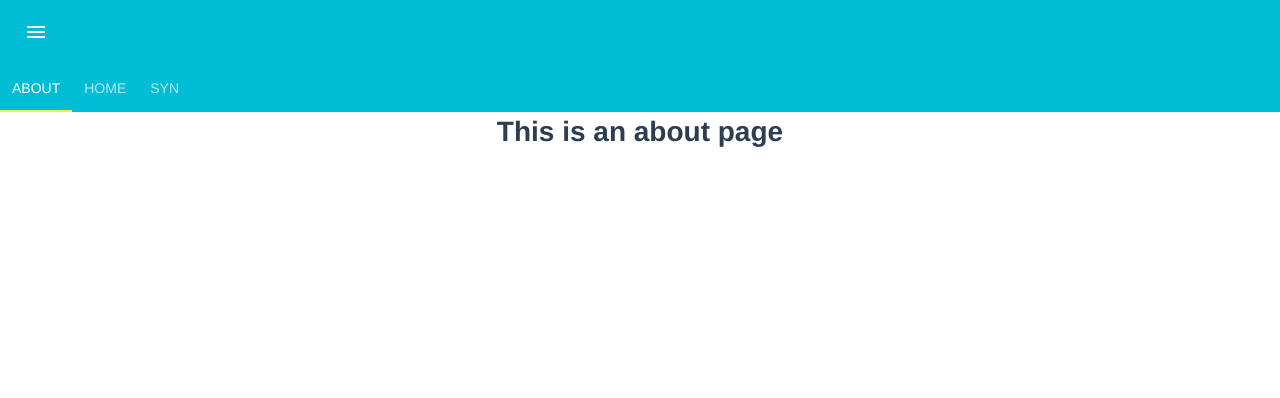
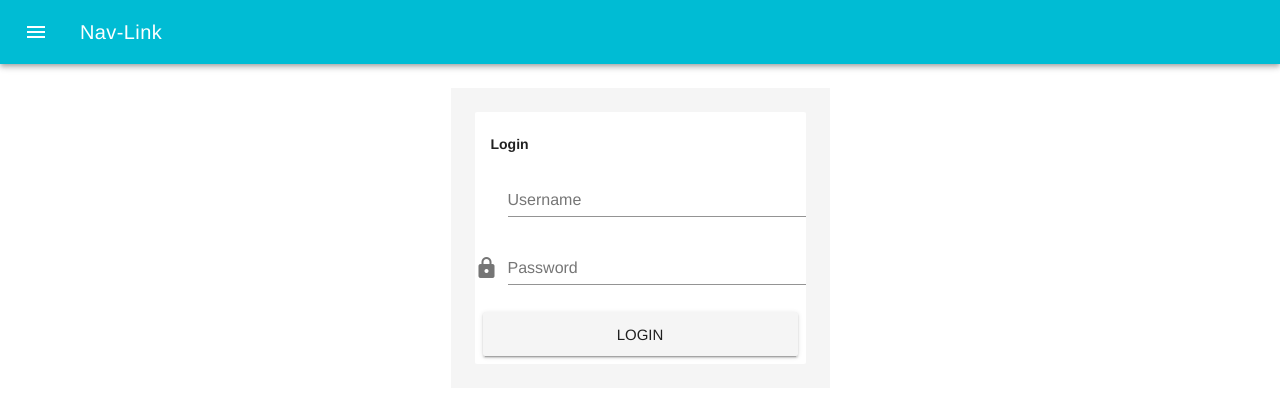
Before and after one commit to A-nupha/vue-barcode, a Vue app: page / in a window 1280 px wide. Shown: the top 398 px of the page. Built offline with nearby package versions, Linux system fonts and the light colour scheme.

Commit message:
add login

```diff
--- a/src/App.vue
+++ b/src/App.vue
@@ -6,10 +6,12 @@
       tabs
     >
    <v-toolbar-side-icon></v-toolbar-side-icon>
+    <v-toolbar-title>Nav-Link</v-toolbar-title>
 
 
    </v-toolbar>
-     <tab/>
+   <LoginApp/>
+     <!-- <tab/> -->
 
 
   </div>
@@ -19,6 +21,7 @@ import HOME from './views/Home.vue'
 import About from './views/About.vue'
 import Syn from './views/Syn.vue'
 import tab from './views/tab.vue'
+import LoginApp from './views/Login.vue'
 
 export default {
   name: 'Profile',
@@ -38,6 +41,7 @@ export default {
     About,
     Syn,
     tab,
+    LoginApp,
   },
   // mounted() {
   //   let url = "../marry.json";
--- /dev/null
+++ b/src/views/Login.vue
@@ -0,0 +1,26 @@
+<template>
+          <div>
+    <v-content>
+      <v-container>
+        <v-layout align-center justify-center>
+             <v-flex xs4 class="grey lighten-4">
+        <v-container style="position: relative;top: 13%;" class="text-xs-center">
+          <v-card flat>
+            <v-card-title primary-title>
+              <h4>Login</h4>
+            </v-card-title>
+            <v-form>
+            <v-text-field prepend-icon="mdi-person" name="Username" label="Username"></v-text-field>
+            <v-text-field prepend-icon="mdi-lock" name="Password" label="Password" type="password"></v-text-field>
+            <v-card-actions>
+              <v-btn primary large block>Login</v-btn>
+            </v-card-actions>
+            </v-form>
+          </v-card>
+          </v-container>
+          </v-flex>
+         </v-layout>
+      </v-container>
+    </v-content>
+</div>
+</template>
```
